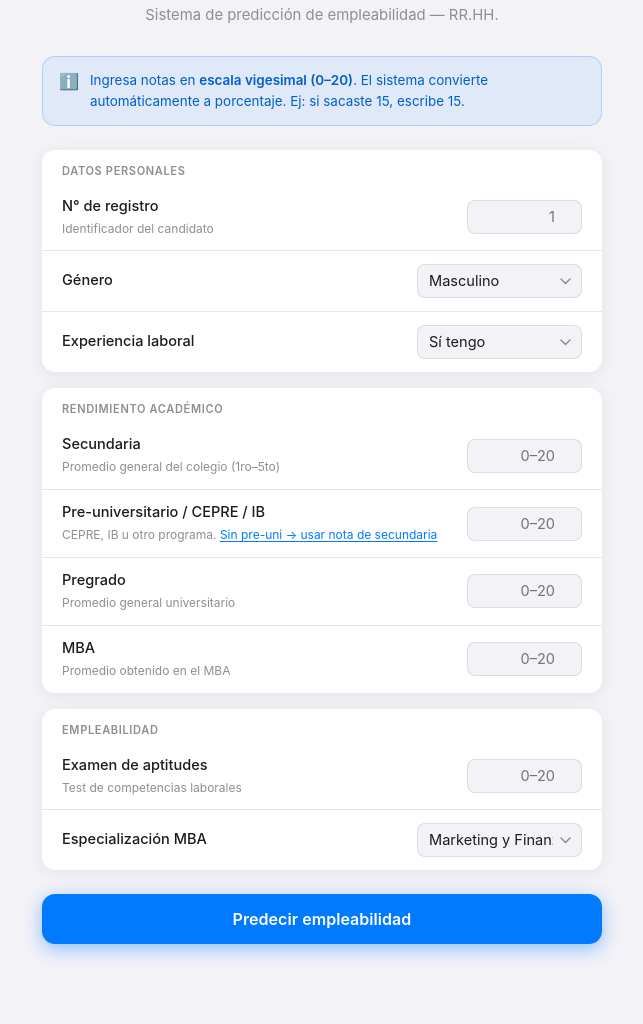
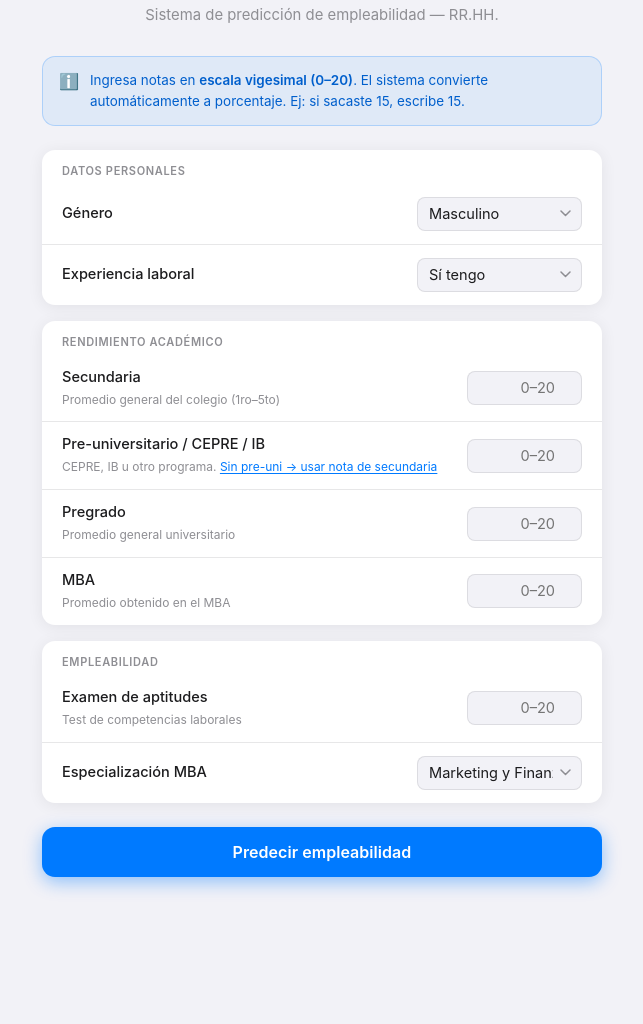
Before and after one commit to Joaquin2705/guia7, a Flask app: page / in a window 1280 px wide. Shown: the part 171-1195 px from the top of the page, without its empty margins (318-961 px from the left). After the commit the page ends 1063 px from the top, so only its background shows below. Run offline with Flask 3, Linux system fonts and the light colour scheme; parts of the project's set-up code (start-up, migrations or seed data) failed here and were passed over.

Commit message:
eliminar campo sl_no del formulario

```diff
--- a/Templates/index.html
+++ b/Templates/index.html
@@ -231,16 +231,6 @@
 
             <div class="row">
                 <div class="row-label">
-                    <label for="sl_no">N° de registro</label>
-                    <span class="hint">Identificador del candidato</span>
-                </div>
-                <div class="ctrl">
-                    <input type="number" id="sl_no" name="sl_no" min="1" max="9999" step="1" placeholder="1" required>
-                </div>
-            </div>
-
-            <div class="row">
-                <div class="row-label">
                     <label for="gender">Género</label>
                 </div>
                 <div class="ctrl ctrl-wide">
@@ -381,7 +371,6 @@ document.getElementById('ssc_p').addEventListener('input', function() {
 
 document.getElementById('main-form').addEventListener('submit', function(e) {
     var fields = [
-        {id:'sl_no',    label:'N° de registro',      min:1,   max:9999, integer:true},
         {id:'ssc_p',    label:'Secundaria',           min:0,   max:20},
         {id:'hsc_p',    label:'Educación superior',   min:0,   max:20},
         {id:'degree_p', label:'Pregrado',             min:0,   max:20},
@@ -438,6 +427,8 @@ document.getElementById('main-form').addEventListener('submit', function(e) {
 document.getElementById('main-form').querySelectorAll('input[type="number"]').forEach(function(el) {
     el.addEventListener('input', function() { el.classList.remove('invalid'); });
 });
+
+
 </script>
 </body>
 </html>
--- a/app.py
+++ b/app.py
@@ -23,14 +23,7 @@ def _parse_grade(form, name, label):
 @app.route('/predict', methods=['POST'])
 def predict():
     try:
-        raw_sl = request.form.get('sl_no', '')
-        try:
-            sl_no = float(raw_sl)
-        except (ValueError, TypeError):
-            raise ValueError("'N° de registro' debe ser un número entero positivo.")
-        if sl_no < 1 or sl_no != int(sl_no):
-            raise ValueError("'N° de registro' debe ser un entero positivo (ej: 1, 2, 3…).")
-        sl_no = int(sl_no)
+        sl_no = 1
 
         gender = request.form.get('gender', '')
         if gender not in ('M', 'F'):
```
